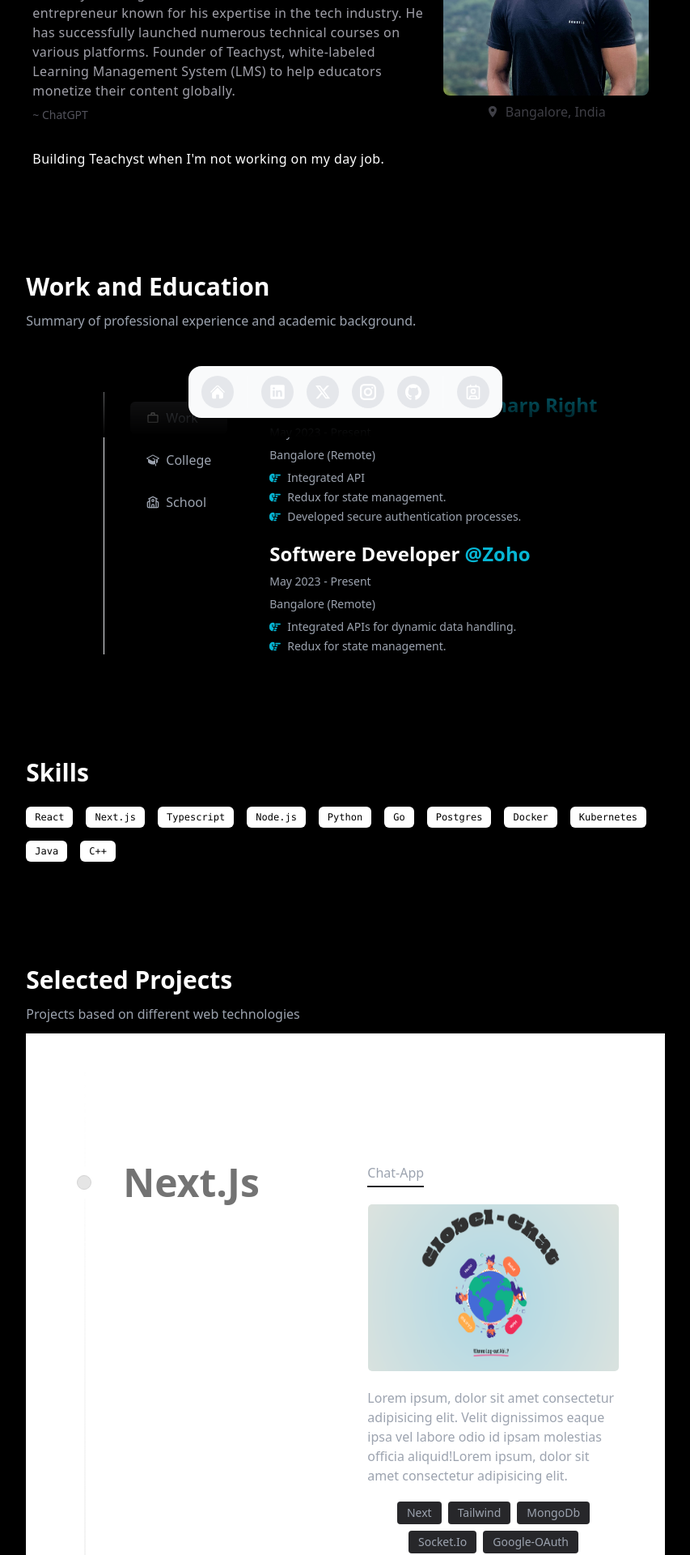
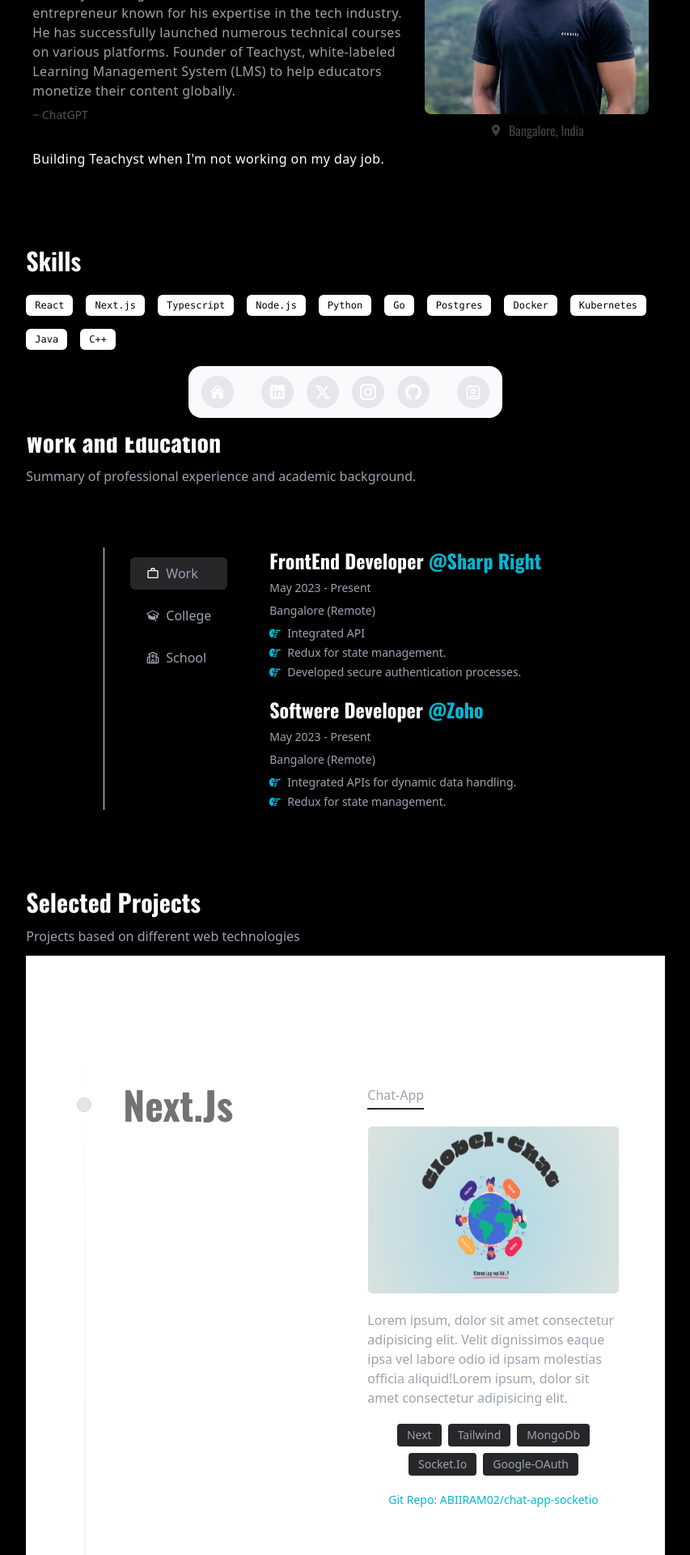
Before and after one commit to ABIIRAM02/abii-portfolio, a Next.js app: page / in a window 1280 px wide. Shown: the part 260-2180 px from the top of the page at 81% size, without its empty margins (213-1066 px from the left). Built offline with nearby package versions, Linux system fonts and the light colour scheme.

Commit message:
font changes

```diff
--- a/app/(root)/page.tsx
+++ b/app/(root)/page.tsx
@@ -4,12 +4,11 @@ import SkillsSection from '@/components/SkillsSection';
 import Work from '@/components/Work';
 
 export default function Home() {
-
   return (
-    <main className="space-y-[8rem]">
+    <main className="space-y-[6rem]">
       <Hero />
+      <SkillsSection />
       <Work />
-      <SkillsSection/>
       <Projects />
     </main>
   );
--- a/app/globals.css
+++ b/app/globals.css
@@ -7,6 +7,15 @@
   padding: 0px;
   box-sizing: border-box;
   scroll-behavior: smooth;
+}
+
+h1,
+h2,
+h3,
+h4,
+h5,
+h6 {
+  font-family: var(--font-oswald);
 }
 
 ::-webkit-scrollbar {
--- a/app/layout.tsx
+++ b/app/layout.tsx
@@ -1,5 +1,5 @@
 import type { Metadata } from 'next';
-import { Nunito } from 'next/font/google';
+import { Oswald } from 'next/font/google';
 import './globals.css';
 import styles from '@/styles';
 
@@ -7,6 +7,16 @@ export const metadata: Metadata = {
   title: 'Create Next App',
   description: 'Generated by create next app',
 };
+
+const oswald = Oswald({
+  weight: ['400', '700'], // Include regular and bold weights
+  subsets: ['latin', 'latin-ext'], // Include Latin and extended Latin subsets
+  display: 'swap', // Use fallback fonts while loading
+  variable: '--font-oswald', // Generate a CSS variable for the font
+  adjustFontFallback: true, // Adjust fallback fonts to prevent layout shifts
+  preload: true, // Preload the font in the document head
+  fallback: ['Arial', 'sans-serif'], // Fallback fonts
+});
 
 export default function RootLayout({
   children,
@@ -16,7 +26,9 @@ export default function RootLayout({
   return (
     <html lang="en">
       <body>
-        <div className={`${styles.boxWidth}`}>{children}</div>
+        <div className={`${styles.boxWidth} ${oswald.variable}`}>
+          {children}
+        </div>
       </body>
     </html>
   );
--- a/components/Hero.tsx
+++ b/components/Hero.tsx
@@ -31,7 +31,7 @@ const Hero = () => {
         />
         <div className="text-myLightGray text-center flex gap-2 justify-center items-center">
           <IoLocationSharp />
-          <p>Bangalore, India</p>
+          <h2>Bangalore, India</h2>
         </div>
       </div>
     </div>
--- a/components/aceUI/timeline.tsx
+++ b/components/aceUI/timeline.tsx
@@ -60,7 +60,11 @@ export const Timeline = ({ data }: { data: TimelineEntry[] }) => {
                     <p className="pb-1 border-b-2 border-myGray">
                       {project.name}
                     </p>
-                    <Link href={project.link} target="_blank" className="w-full">
+                    <Link
+                      href={project.link}
+                      target="_blank"
+                      className="w-full"
+                    >
                       <Image
                         src={project.image}
                         alt="ProjectImage"
@@ -78,11 +82,11 @@ export const Timeline = ({ data }: { data: TimelineEntry[] }) => {
                           </li>
                         ))}
                       </div>
-                      <h2 className=" text-myBlue rounded text-center py-3 my-2">
+                      <p className=" text-myBlue rounded text-center py-3 my-2">
                         <Link target="_blank" href={project.repo}>
                           Git Repo: {project.repoName}
                         </Link>
-                      </h2>
+                      </p>
                     </div>
                   </article>
                 ))}
```
Also changed, not shown: components/aceUI/floatinf-nav.tsx (+14 -16 lines).
